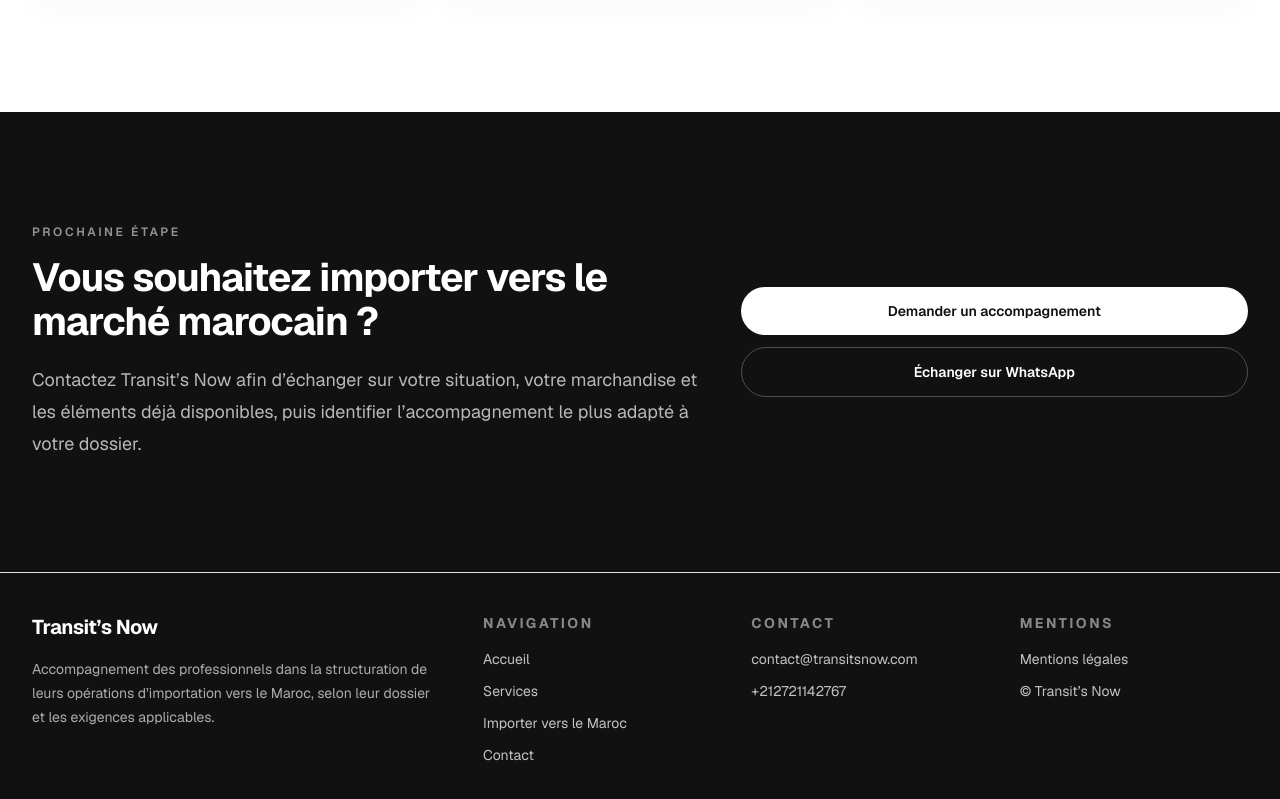
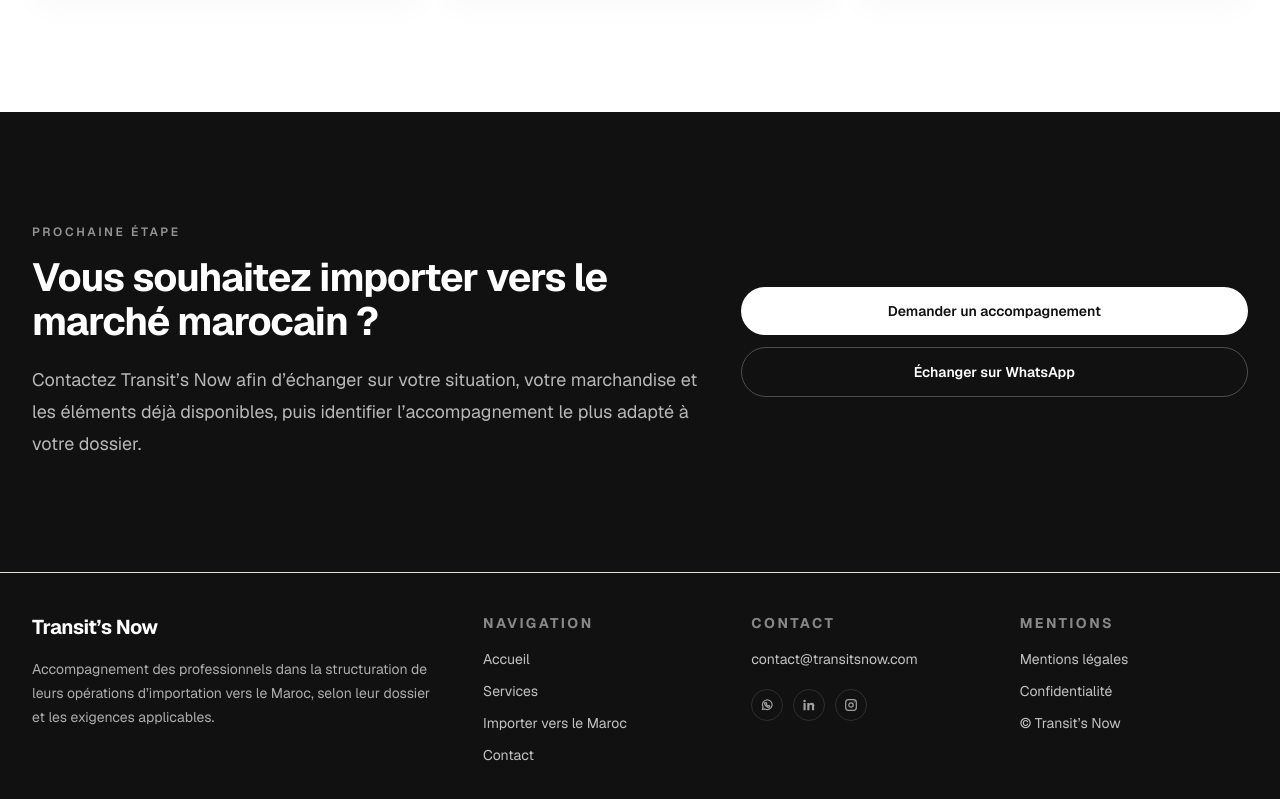
Before and after one commit to Trustagency212-bip/Transits-now-, a Next.js app: page / in a window 1280 px wide. Shown: the part 4280-5079 px from the top of the page. Built offline with nearby package versions, Linux system fonts and the light colour scheme; no server answers.

Commit message:
add legal and privacy pages

```diff
--- a/app/components/Footer.tsx
+++ b/app/components/Footer.tsx
@@ -3,6 +3,68 @@
   { label: "Services", href: "/services" },
   { label: "Importer vers le Maroc", href: "/importer-vers-le-maroc" },
   { label: "Contact", href: "/contact" },
+];
+
+const socialLinks = [
+  {
+    label: "WhatsApp",
+    href: "https://wa.me/212721142767",
+    event: "click_whatsapp",
+    trackingLabel: "footer_whatsapp",
+    icon: (
+      <svg
+        aria-hidden="true"
+        viewBox="0 0 24 24"
+        className="h-4 w-4"
+        fill="none"
+        stroke="currentColor"
+        strokeWidth="1.8"
+        strokeLinecap="round"
+        strokeLinejoin="round"
+      >
+        <path d="M5.2 18.8 6.1 15A7.2 7.2 0 1 1 9 17.9l-3.8.9Z" />
+        <path d="M9.4 8.8c.2-.4.4-.4.7-.4h.5c.2 0 .4.1.5.4l.5 1.2c.1.3.1.5-.1.7l-.4.5c.5.9 1.2 1.6 2.1 2.1l.5-.4c.2-.2.4-.2.7-.1l1.2.5c.3.1.4.3.4.6v.4c0 .4-.1.6-.4.8-.4.3-.9.4-1.4.4-2.5 0-5.7-3.1-5.7-5.6 0-.5.1-1 .4-1.4Z" />
+      </svg>
+    ),
+  },
+  {
+    label: "LinkedIn",
+    href: "https://www.linkedin.com/company/transits-now/",
+    event: undefined,
+    trackingLabel: undefined,
+    icon: (
+      <svg
+        aria-hidden="true"
+        viewBox="0 0 24 24"
+        className="h-4 w-4"
+        fill="currentColor"
+      >
+        <path d="M6.94 8.94H3.72V20h3.22V8.94ZM5.33 4a1.86 1.86 0 1 0 0 3.72 1.86 1.86 0 0 0 0-3.72Zm14.95 9.65c0-3.18-1.7-4.98-4.38-4.98a3.77 3.77 0 0 0-3.4 1.87v-1.6H9.42V20h3.22v-5.47c0-1.44.27-2.83 2.06-2.83 1.76 0 1.78 1.65 1.78 2.92V20h3.22v-6.35h.58Z" />
+      </svg>
+    ),
+  },
+  {
+    label: "Instagram",
+    href: "https://www.instagram.com/transitsnow212",
+    event: undefined,
+    trackingLabel: undefined,
+    icon: (
+      <svg
+        aria-hidden="true"
+        viewBox="0 0 24 24"
+        className="h-4 w-4"
+        fill="none"
+        stroke="currentColor"
+        strokeWidth="1.8"
+        strokeLinecap="round"
+        strokeLinejoin="round"
+      >
+        <rect x="4" y="4" width="16" height="16" rx="4.2" />
+        <circle cx="12" cy="12" r="3.3" />
+        <path d="M16.75 7.25h.01" />
+      </svg>
+    ),
+  },
 ];
 
 export default function Footer() {
@@ -45,15 +107,23 @@
             >
               contact@transitsnow.com
             </a>
-            <a
-              href="https://wa.me/212721142767"
-              data-track-event="click_whatsapp"
-              data-track-category="contact"
-              data-track-label="footer_whatsapp"
-              className="hover:text-white"
-            >
-              +212721142767
-            </a>
+          </div>
+          <div className="mt-5 flex items-center gap-2.5">
+            {socialLinks.map((link) => (
+              <a
+                key={link.label}
+                href={link.href}
+                target="_blank"
+                rel="noopener noreferrer"
+                aria-label={link.label}
+                data-track-event={link.event}
+                data-track-category={link.event ? "contact" : undefined}
+                data-track-label={link.trackingLabel}
+                className="inline-flex h-8 w-8 items-center justify-center rounded-full border border-white/12 text-white/60 transition duration-200 hover:border-white/35 hover:bg-white/[0.03] hover:text-white focus-visible:outline-none focus-visible:ring-2 focus-visible:ring-white/35 focus-visible:ring-offset-2 focus-visible:ring-offset-[#111111]"
+              >
+                {link.icon}
+              </a>
+            ))}
           </div>
         </div>
 
@@ -62,7 +132,12 @@
             Mentions
           </p>
           <div className="mt-4 grid gap-3 text-sm text-white/75">
-            <p>Mentions légales</p>
+            <a href="/mentions-legales" className="hover:text-white">
+              Mentions légales
+            </a>
+            <a href="/politique-confidentialite" className="hover:text-white">
+              Confidentialité
+            </a>
             <p>© Transit’s Now</p>
           </div>
         </div>
--- /dev/null
+++ b/app/mentions-legales/page.tsx
@@ -0,0 +1,95 @@
+import type { Metadata } from "next";
+
+export const metadata: Metadata = {
+  title: "Mentions légales",
+  description:
+    "Mentions légales de Transit’s Now : éditeur du site, contact, hébergement, propriété intellectuelle et responsabilité.",
+  alternates: {
+    canonical: "/mentions-legales",
+  },
+  openGraph: {
+    title: "Mentions légales | Transit’s Now",
+    description:
+      "Mentions légales de Transit’s Now : éditeur du site, contact, hébergement, propriété intellectuelle et responsabilité.",
+    url: "/mentions-legales",
+    siteName: "Transit’s Now",
+    locale: "fr_FR",
+    type: "website",
+  },
+};
+
+const legalSections = [
+  {
+    title: "Éditeur du site",
+    content: [
+      "SARL Transit’s Now",
+      "Casablanca, Maroc",
+      "Email : contact@transitsnow.com",
+      "Téléphone : +212 721 142 767",
+    ],
+  },
+  {
+    title: "Hébergement",
+    content: ["Le site est hébergé par IONOS."],
+  },
+  {
+    title: "Propriété intellectuelle",
+    content: [
+      "Les contenus présents sur ce site, notamment les textes, les éléments graphiques, l’identité visuelle et la structure du site, sont protégés.",
+      "Ils ne peuvent pas être reproduits ou utilisés sans autorisation préalable.",
+    ],
+  },
+  {
+    title: "Responsabilité",
+    content: [
+      "Les informations publiées sur le site sont données à titre informatif.",
+      "Elles peuvent évoluer selon les situations, les documents disponibles et les exigences applicables.",
+    ],
+  },
+  {
+    title: "Liens externes",
+    content: [
+      "Le site peut contenir des liens vers des sites tiers.",
+      "Transit’s Now n’est pas responsable du contenu, du fonctionnement ou des politiques de ces sites externes.",
+    ],
+  },
+];
+
+export default function MentionsLegalesPage() {
+  return (
+    <main className="min-h-screen bg-[#F8F6F2] text-[#111111]">
+      <section className="site-container py-16 sm:py-20 lg:py-24">
+        <div className="max-w-4xl">
+          <p className="section-kicker">Informations légales</p>
+          <h1 className="page-title">Mentions légales</h1>
+          <p className="body-lead">
+            Cette page rassemble les informations légales principales relatives
+            au site Transit’s Now, dans un format clair et volontairement sobre.
+          </p>
+        </div>
+      </section>
+
+      <section className="border-y border-[#E7E2DA] bg-white py-20 sm:py-24 lg:py-28">
+        <div className="mx-auto box-border w-full max-w-4xl px-4 sm:px-6 lg:px-8">
+          <div className="grid gap-5">
+            {legalSections.map((section) => (
+              <article
+                key={section.title}
+                className="box-border w-full max-w-full rounded-[14px] border border-[#E7E2DA] bg-white p-5 shadow-[0_14px_40px_rgba(17,17,17,0.035)] sm:p-7"
+              >
+                <h2 className="text-2xl font-bold tracking-tight">
+                  {section.title}
+                </h2>
+                <div className="mt-5 space-y-3 break-words text-base leading-7 text-[#5F6368]">
+                  {section.content.map((paragraph) => (
+                    <p key={paragraph}>{paragraph}</p>
+                  ))}
+                </div>
+              </article>
+            ))}
+          </div>
+        </div>
+      </section>
+    </main>
+  );
+}
--- /dev/null
+++ b/app/politique-confidentialite/page.tsx
@@ -0,0 +1,95 @@
+import type { Metadata } from "next";
+
+export const metadata: Metadata = {
+  title: "Politique de confidentialité",
+  description:
+    "Politique de confidentialité de Transit’s Now : données transmises via le formulaire, utilisation, mesure d’audience et contact.",
+  alternates: {
+    canonical: "/politique-confidentialite",
+  },
+  openGraph: {
+    title: "Politique de confidentialité | Transit’s Now",
+    description:
+      "Politique de confidentialité de Transit’s Now : données transmises via le formulaire, utilisation, mesure d’audience et contact.",
+    url: "/politique-confidentialite",
+    siteName: "Transit’s Now",
+    locale: "fr_FR",
+    type: "website",
+  },
+};
+
+const privacySections = [
+  {
+    title: "Données transmises via le formulaire",
+    content: [
+      "Lorsque vous utilisez le formulaire de contact, certaines informations peuvent être transmises : nom / prénom, société, email, téléphone, marchandise concernée et description du besoin.",
+      "Ces informations permettent une première lecture de la demande dans un cadre professionnel.",
+    ],
+  },
+  {
+    title: "Finalité",
+    content: [
+      "Les données transmises servent uniquement à analyser la demande, recontacter le prospect et préparer un premier échange professionnel.",
+      "Elles ne sont pas utilisées pour un autre objectif sans lien avec la demande transmise.",
+    ],
+  },
+  {
+    title: "Conservation",
+    content: [
+      "Les données sont conservées uniquement le temps nécessaire au traitement de la demande et aux échanges professionnels liés.",
+    ],
+  },
+  {
+    title: "Google Analytics",
+    content: [
+      "Google Analytics peut être utilisé afin de mesurer l’audience du site et comprendre l’utilisation des pages.",
+      "Cette mesure permet d’améliorer progressivement la lisibilité et l’expérience du site.",
+    ],
+  },
+  {
+    title: "Contact",
+    content: [
+      "Toute demande relative aux données peut être envoyée à contact@transitsnow.com.",
+    ],
+  },
+];
+
+export default function PolitiqueConfidentialitePage() {
+  return (
+    <main className="min-h-screen bg-[#F8F6F2] text-[#111111]">
+      <section className="site-container py-16 sm:py-20 lg:py-24">
+        <div className="max-w-4xl">
+          <p className="section-kicker">Confidentialité</p>
+          <h1 className="page-title">Politique de confidentialité</h1>
+          <p className="body-lead">
+            Cette page explique de manière simple comment les informations
+            transmises via le site Transit’s Now peuvent être utilisées dans le
+            cadre d’une demande professionnelle.
+          </p>
+        </div>
+      </section>
+
+      <section className="border-y border-[#E7E2DA] bg-white py-20 sm:py-24 lg:py-28">
+        <div className="mx-auto box-border w-full max-w-4xl px-4 sm:px-6 lg:px-8">
+          <div className="grid gap-5">
+            {privacySections.map((section) => (
+              <article
+                key={section.title}
+                className="box-border w-full max-w-full rounded-[14px] border border-[#E7E2DA] bg-white p-5 shadow-[0_14px_40px_rgba(17,17,17,0.035)] sm:p-7"
+              >
+                <h2 className="text-2xl font-bold tracking-tight">
+                  {section.title}
+                </h2>
+                <div className="mt-5 space-y-3 break-words text-base leading-7 text-[#5F6368]">
+                  {section.content.map((paragraph) => (
+                    <p key={paragraph}>{paragraph}</p>
+                  ))}
+                </div>
+              </article>
+            ))}
+          </div>
+        </div>
+      </section>
+    </main>
+  );
+}
```
